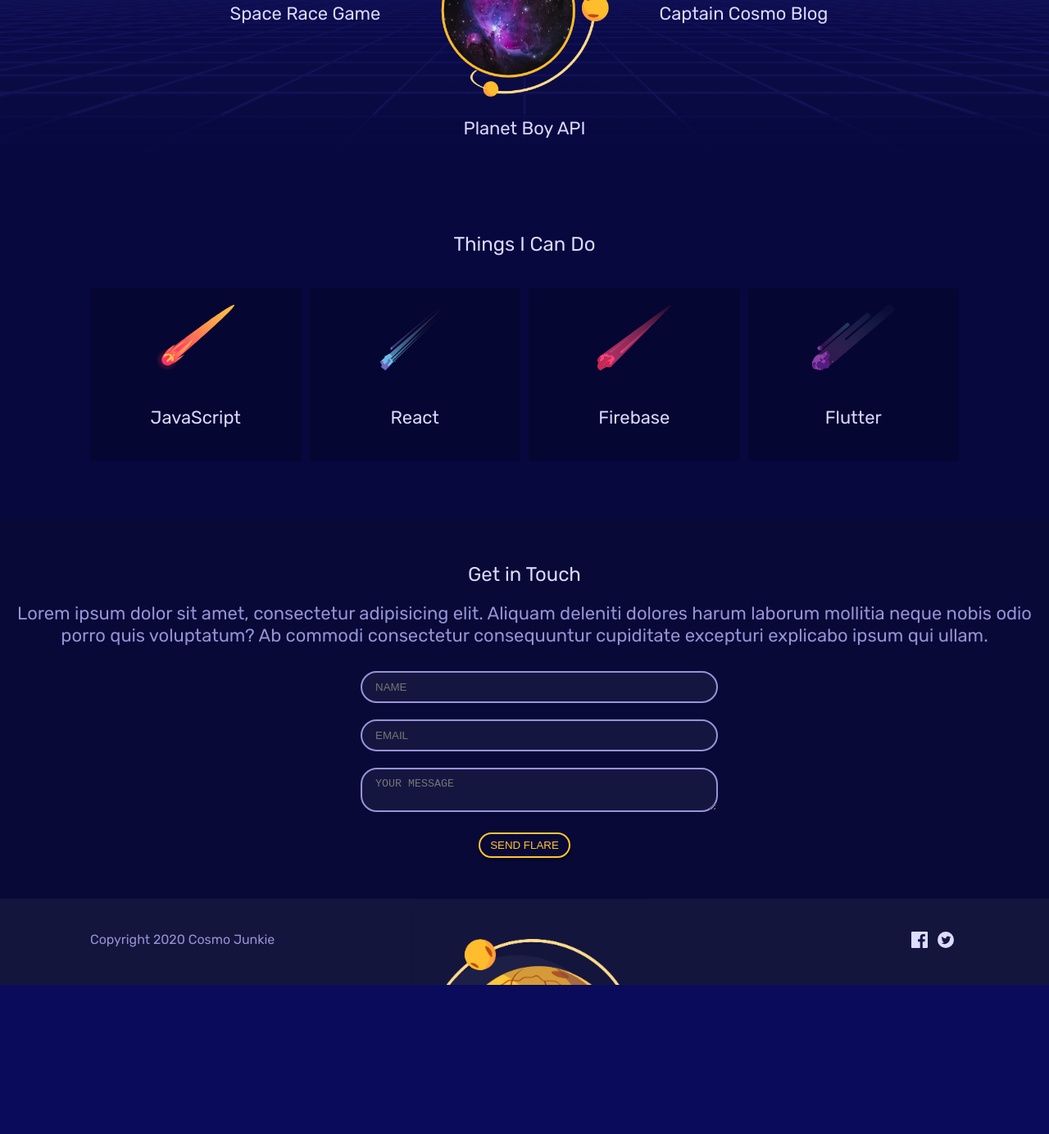
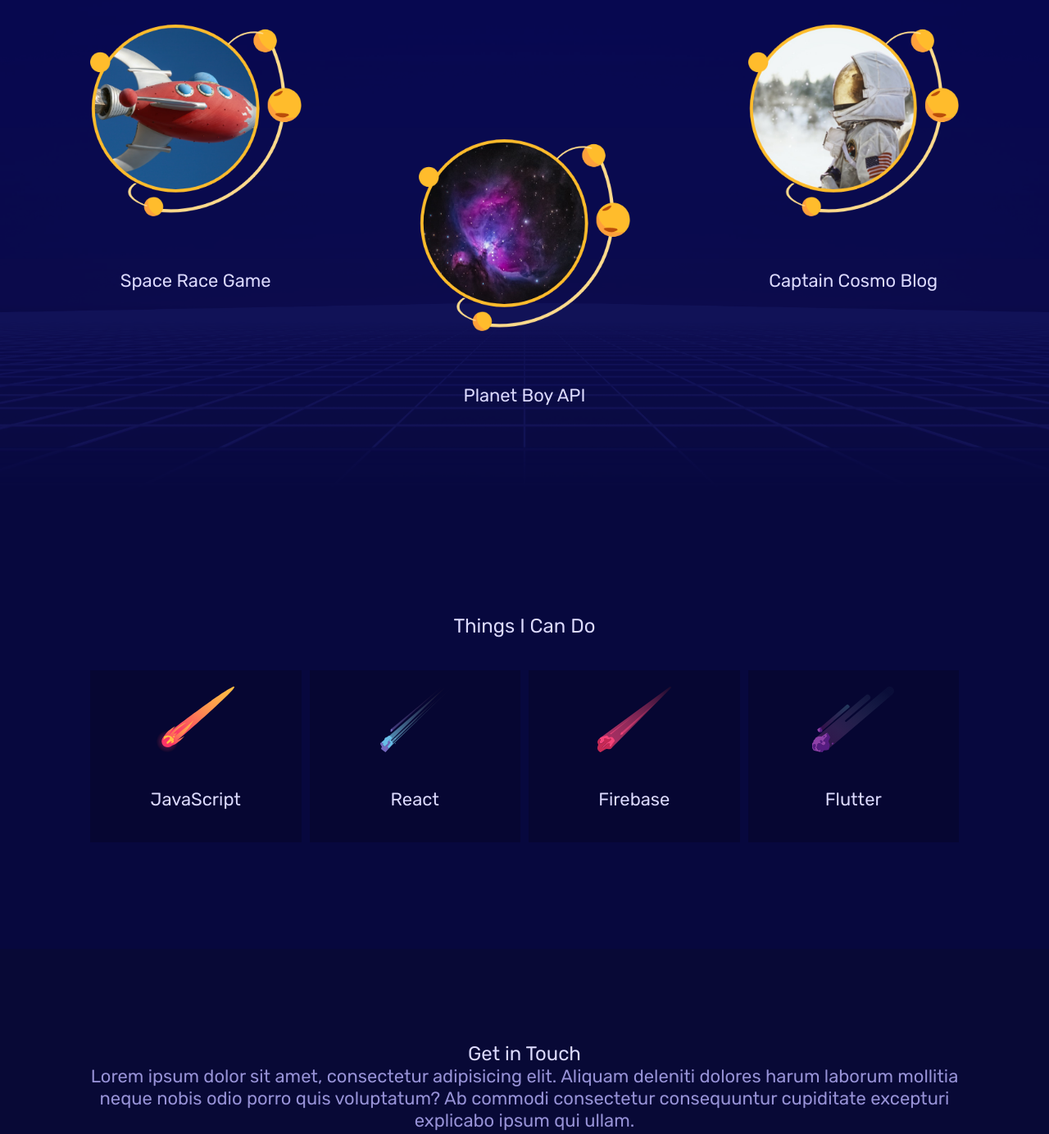
Before and after one commit to danjarosz/HTML-CSS-SASS, a website: page Mobile-First-Layout/index.html in a window 1280 px wide. Shown: the part 924-2308 px from the top of the page at 82% size. Before the commit the page ends 2126 px from the top, so only its background shows below. Drawn offline with Linux system fonts and the light colour scheme.

Commit message:
feat: desktop styles

```diff
--- a/Mobile-First-Layout/style.css
+++ b/Mobile-First-Layout/style.css
@@ -289,6 +289,12 @@ footer img {
         box-sizing: border-box;
     }
 
+    #contact .leading {
+        width: 100%;
+        max-width: 1060px;
+        margin: 0 auto;
+    }
+
     .leading {
         margin: 20px 0;
     }
@@ -361,6 +367,33 @@ footer img {
     :root {
         font-size: 20px;
     }
+
+    #welcome, #portfolio, #skills, #contact {
+        padding: 90px 0;
+    }
+
+    .projects a:nth-child(1) {
+        grid-column: 1/3;
+    }
+
+
+    .projects a:nth-child(3) {
+        grid-column: 7/9;
+    }
+
+    .projects a * {
+        max-width: 100%;
+        margin: 30px 0;
+    }
+
+    footer {
+        padding: 80px 0;
+        background-size: 30%;
+    }
+
+    footer img {
+        width: 30px;
+    }
 }
 
 
```
